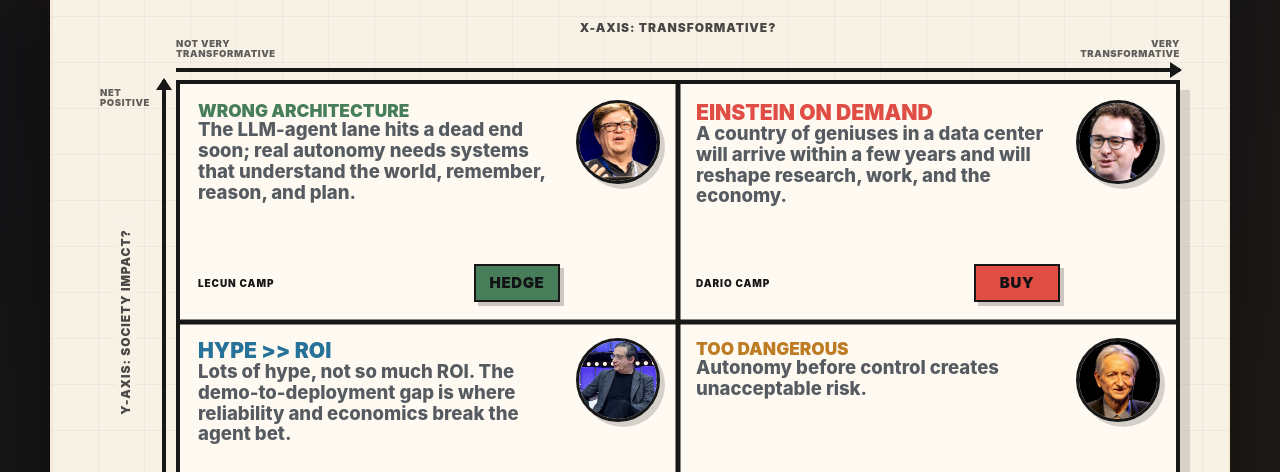
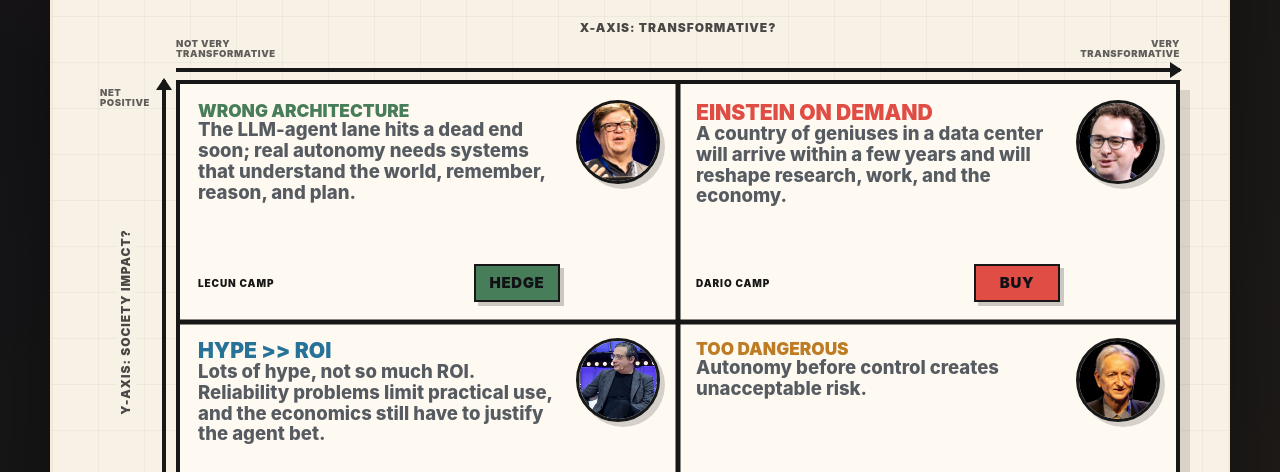
Before and after one commit to GirishLimaye123/websummit-vancouver-agent-pulse, a website: page index.html in a window 1280 px wide. Shown: the part 480-952 px from the top of the page. Drawn offline with Linux system fonts and the light colour scheme; files whose address does not match are found by name.

Commit message:
Ground Gary camp wording in reliability critique

```diff
--- a/index.html
+++ b/index.html
@@ -1438,7 +1438,7 @@
                 <span class="camp-copy">
                   <span>
                     <span class="camp-title">Hype &gt;&gt; ROI</span>
-                    <span class="camp-line">Lots of hype, not so much ROI. The demo-to-deployment gap is where reliability and economics break the agent bet.</span>
+                    <span class="camp-line">Lots of hype, not so much ROI. Reliability problems limit practical use, and the economics still have to justify the agent bet.</span>
                   </span>
                   <span class="camp-meta">
                     <span class="camp-name">Gary camp</span>
```
